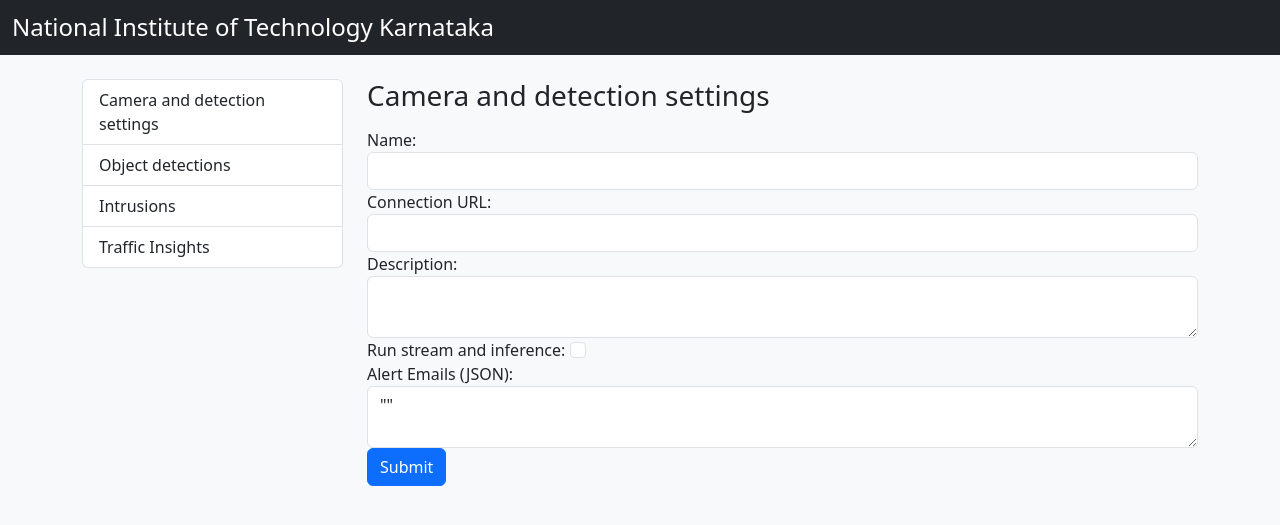
After one commit to Aditya-1208/SurveilHub, a Flask app: template app/templates/camera/settings.html in a window 1280 px wide. The commit adds this page. Shown: the top 525 px of the page. Run offline with Flask 3, Linux system fonts and the light colour scheme; the template is opened without the code that fills it, so the values that code supplies are empty; parts of the project's set-up code (start-up, migrations or seed data) failed here and were passed over.

Commit message:
add camera settings form and update controller

```diff
--- /dev/null
+++ b/app/templates/camera/settings.html
@@ -0,0 +1,42 @@
+{% extends 'camera_index.html' %}
+
+{% block main_content %}
+<h3>
+    Camera and detection settings
+</h3>
+
+<form method="POST" action="{{ url_for('update_camera', camera_id=camera.id) }}" class="mt-3">
+    <div class="form-group">
+        <label for="name">Name:</label>
+        <input type="text" id="name" name="name" value="{{ camera.name }}" class="form-control">
+    </div>
+
+    <div class="form-group">
+        <label for="connection_url">Connection URL:</label>
+        <input type="text" id="connection_url" name="connection_url" value="{{ camera.connection_url }}"
+            class="form-control">
+    </div>
+
+    <div class="form-group">
+        <label for="description">Description:</label>
+        <textarea id="description" name="description" class="form-control">{{ camera.description }}</textarea>
+    </div>
+
+    <div class="form-group">
+        <label for="state">Run stream and inference:</label>
+        <input type="checkbox" id="state" name="state" {% if camera.state %}checked{% endif %} class="form-check-input">
+    </div>
+
+    <input type="hidden" id="line_points" name="line_points" value="{{ camera.get_line_points() | tojson }}">
+    <input type="hidden" id="polygon_points" name="polygon_points" value="{{ camera.get_polygon_points() | tojson }}">
+
+    <div class="form-group">
+        <label for="alert_emails">Alert Emails (JSON):</label>
+        <textarea id="alert_emails" name="alert_emails"
+            class="form-control">{{ camera.get_alert_emails() | tojson }}</textarea>
+    </div>
+
+    <button type="submit" class="btn btn-primary">Submit</button>
+</form>
+
+{% endblock %}
--- a/app/templates/camera_index.html
+++ b/app/templates/camera_index.html
@@ -26,12 +26,6 @@
     <div class="col-md-9" id="main-content">
         <!-- Content will be dynamically updated here -->
         {% block main_content %}
-        <h3>
-            Camera and detection settings
-        </h3>
-
-
-
         {% endblock %}
     </div>
 </div>
```
Also changed, not shown: app/__init__.py (+14 -1 lines).
